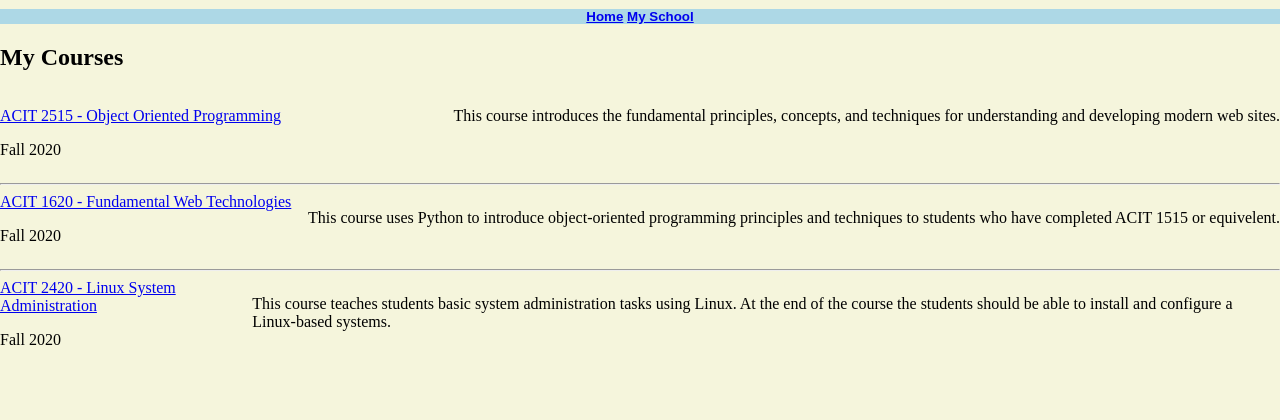
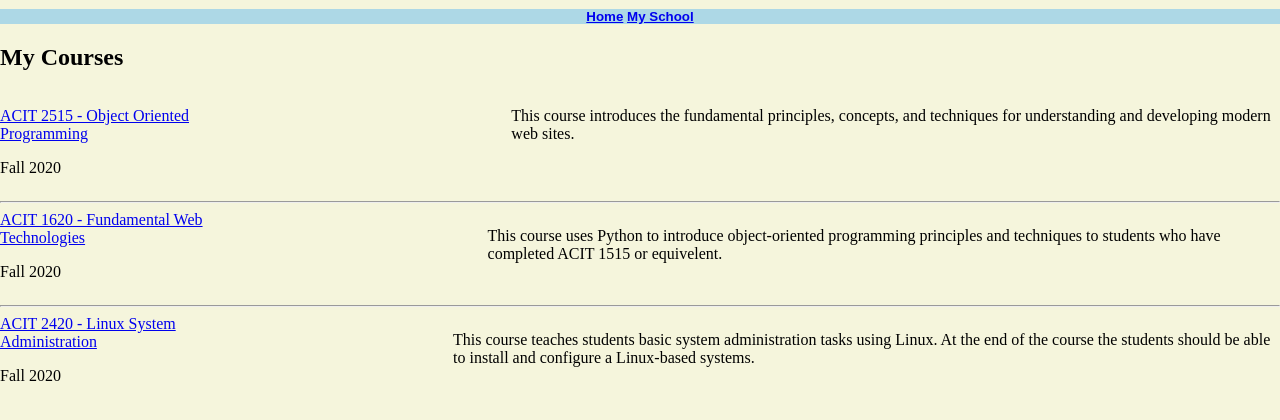
Before and after one commit to nicholasl98/LAB-2-ACIT-1620, a plain HTML site: page personal_website/misc/courses.html in a window 1280 px wide. Drawn offline with Linux system fonts and the light colour scheme.

Commit message:
Fixed css code for LAB 5

```diff
--- a/personal_website/css/stylesheet.css
+++ b/personal_website/css/stylesheet.css
@@ -13,10 +13,10 @@ h1{
 .outer-container {
     display: flex;
     flex-direction: row;
-    justify-content: space-between;
 }
+
 .description-container{
-    text-align: left;
+    margin-left: 250px;
 }
 
 
@@ -38,4 +38,8 @@ h1{
         align-items: flex-start;
     }
 
+    .description-container{
+        margin-left: 0px;
+    }
+
 }
```
